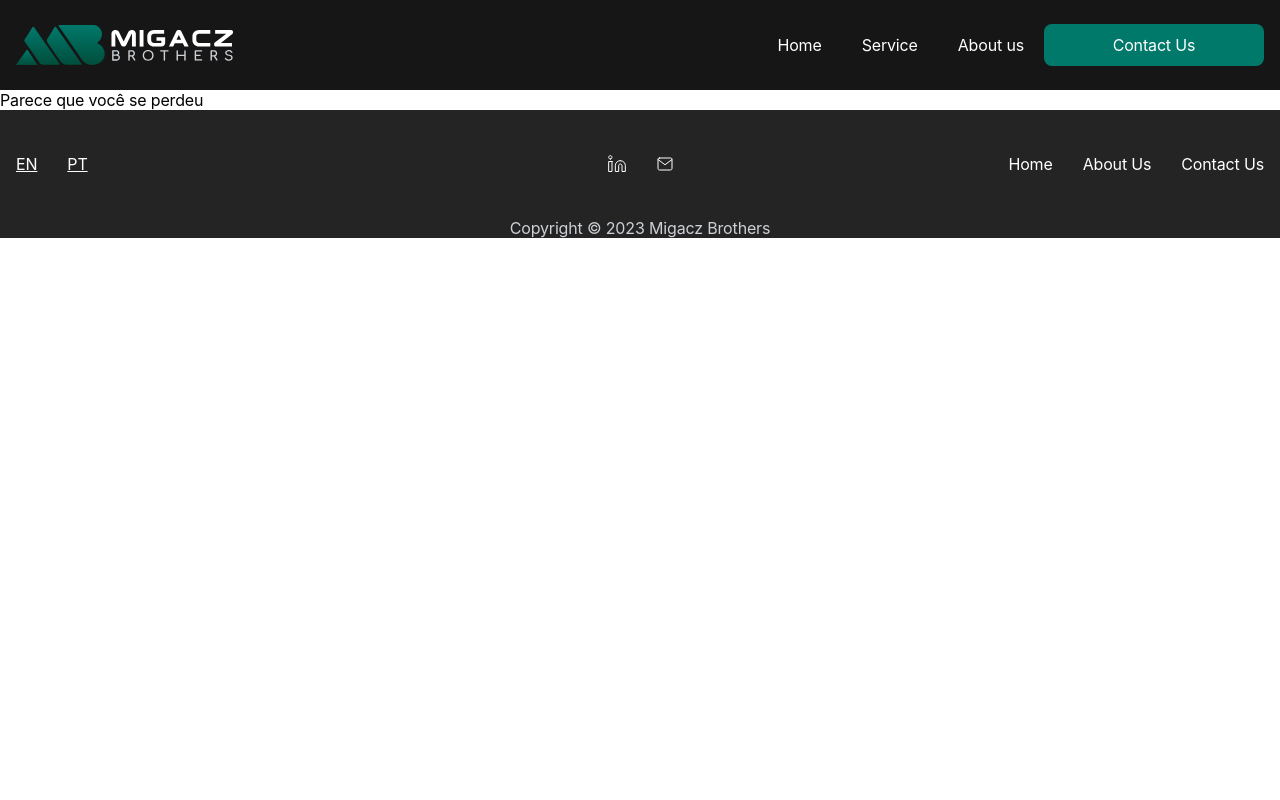
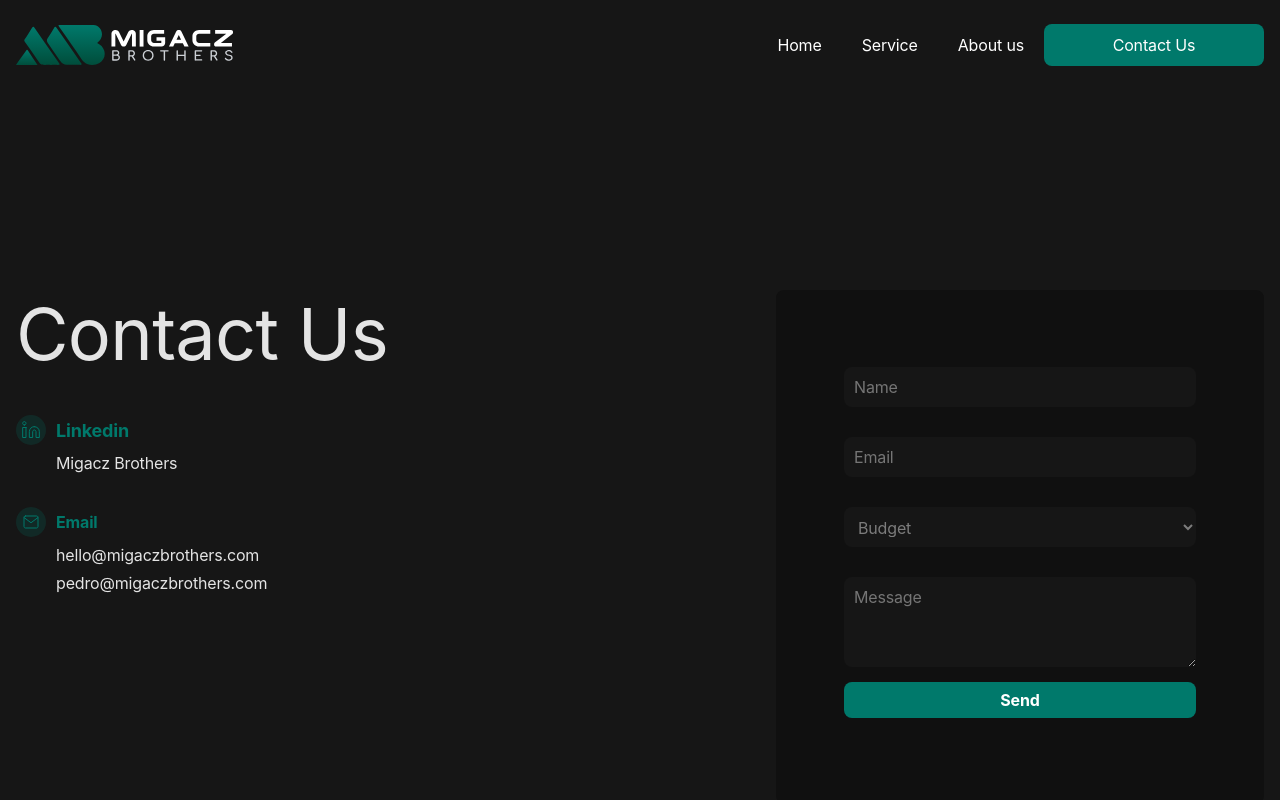
Before and after one commit to GustavoGigacz/migaczbrothers, a Next.js app: page /contact-us in a window 1280 px wide. Before the commit this address had no page. Shown: the top 800 px of the page. Built offline with nearby package versions, Linux system fonts and the light colour scheme.

Commit message:
add finish Contactus

```diff
--- a/components/AboutUs/Invitation.tsx
+++ b/components/AboutUs/Invitation.tsx
@@ -1,4 +1,3 @@
-import Link from "next/link";
 import styled from "styled-components";
 
 const Invitation = (): JSX.Element => {
@@ -27,7 +26,7 @@ const InvitationContainer = styled.div`
 `;
 const Section = styled.div``;
 const Paragraph = styled.p`
-  font-size: 24px;
+  font-size: 20px;
 `;
 const LinkMail = styled.ul`
   color: var(--gray-font);
--- a/components/AboutUs/Member.tsx
+++ b/components/AboutUs/Member.tsx
@@ -1,5 +1,6 @@
 import { StaticImageData } from "next/image";
 import { useState } from "react";
+import { useEffect } from "react";
 import Image from "next/image";
 import styled from "styled-components";
 
--- /dev/null
+++ b/components/ContactUs/ContactData.tsx
@@ -0,0 +1,96 @@
+import styled from "styled-components";
+import React from "react";
+
+const ContactData = (): JSX.Element => {
+  return (
+    <ContactTwo>
+      <TextContent>
+        <InputBox type='text' placeholder='Name'></InputBox>
+        <InputBox type='text' placeholder='Email'></InputBox>
+        <SelectBox>
+          <option value=''>Budget</option>
+          <option value={1}>Less than $3.000</option>
+          <option value={2}>$3,000 - $5,000</option>
+          <option value={3}>$5,000 - $10,000</option>
+          <option value={4}>$10,000 - $15,000</option>
+        </SelectBox>
+        <MessengeBox placeholder='Message'></MessengeBox>
+        <ButtonBox>Send</ButtonBox>
+      </TextContent>
+    </ContactTwo>
+  );
+};
+
+const ContactTwo = styled.div`
+  width: 488px;
+  height: 514px;
+  background-color: var(--dark-thirst);
+  border-radius: var(--rounded);
+`;
+const TextContent = styled.form`
+  display: flex;
+  flex-direction: column;
+  align-items: center;
+  padding: 62px 72px 42px;
+  font-size: 16px;
+`;
+const InputBox = styled.input`
+  margin: 15px;
+  height: 40px;
+  width: 352px;
+  border-radius: var(--rounded);
+  background-color: var(--dark-primary);
+  font-size: 16px;
+  color: var(--gray-font);
+  border: none;
+  padding: 10px;
+  :focus {
+    outline: 1px solid var(--green-color);
+  }
+`;
+
+const SelectBox = styled.select`
+  margin: 15px;
+  height: 40px;
+  width: 352px;
+  border-radius: var(--rounded);
+  background-color: var(--dark-primary);
+  font-size: 16px;
+  color: var(--gray-font);
+  border: none;
+  padding: 10px;
+  :focus {
+    outline: 1px solid var(--green-color);
+  }
+`;
+
+const MessengeBox = styled.textarea`
+  margin-top: 15px;
+  height: 90px;
+  width: 352px;
+  border-radius: var(--rounded);
+  background-color: var(--dark-primary);
+  font-size: 16px;
+  color: var(--gray-font);
+  border: none;
+  padding: 10px;
+  :focus {
+    outline: 1px solid var(--green-color);
+  }
+`;
+
+const ButtonBox = styled.button`
+  color: var(--white-color-font);
+  font-weight: bold;
+  margin: 15px;
+  height: 36px;
+  width: 352px;
+  background-color: var(--second-20);
+  border-radius: var(--rounded);
+  font-size: 16px;
+  :focus {
+    border: 1px solid var(--primary-color-font);
+  }
+`;
+
+export default ContactData;
--- /dev/null
+++ b/components/ContactUs/ContactInfo.tsx
@@ -0,0 +1,79 @@
+import styled from "styled-components";
+import LinkedinContactus from "../icons/LinkedinContactus";
+import MailContactus from "../icons/MailContactus";
+
+const ContactUs = (): JSX.Element => {
+  return (
+    <ContactOne>
+      <Title>Contact Us</Title>
+      <Linkedin>
+        <Icon>
+          <LinkedinContactus />
+        </Icon>
+        <LinkedinContent>Linkedin</LinkedinContent>
+      </Linkedin>
+      <LinkEdin>Migacz Brothers</LinkEdin>
+      <Mail>
+        <Icon>
+          <MailContactus />
+        </Icon>
+        <EmailContent>Email</EmailContent>
+      </Mail>
+      <ul>
+        <MailLink>hello@migaczbrothers.com</MailLink>
+        <MailLink>pedro@migaczbrothers.com</MailLink>
+      </ul>
+    </ContactOne>
+  );
+};
+
+const ContactOne = styled.div``;
+
+const Linkedin = styled.h2`
+  color: var(--primary-color-font);
+  display: flex;
+  font-size: 18px;
+  margin-bottom: 8px;
+`;
+const Title = styled.h1`
+  color: var(--primary-color-font);
+  font-size: 72px;
+  margin-bottom: 38px;
+`;
+const Icon = styled.div`
+  width: 30px;
+  height: 30px;
+  border-radius: 50%;
+  background-color: var(--primary-20);
+  place-items: center;
+  display: grid;
+`;
+const LinkEdin = styled.a`
+  margin: 40px;
+  color: var(--primary-color-font);
+`;
+const LinkedinContent = styled.a`
+  align-self: center;
+  margin-left: 10px;
+  color: var(--second-20);
+  font-weight: bold;
+  font-size: 18px;
+`;
+
+const Mail = styled.h2`
+  display: flex;
+  margin-top: 34px;
+`;
+const EmailContent = styled.div`
+  display: flex;
+  align-self: center;
+  color: var(--second-20);
+  font-weight: bold;
+  margin-left: 10px;
+`;
+const MailLink = styled.li`
+  color: var(--primary-color-font);
+  margin: 8px 0 0 40px;
+`;
+
+export default ContactUs;
--- /dev/null
+++ b/components/ContactUs/index.tsx
@@ -0,0 +1,29 @@
+import styled from "styled-components";
+import ContactData from "./ContactData";
+import ContactInfo from "./ContactInfo";
+
+const IndexContact = (): JSX.Element => {
+  return (
+    <ContactContainer>
+      <Section>
+        <ContactInfo />
+        <ContactData />
+      </Section>
+    </ContactContainer>
+  );
+};
+
+const ContactContainer = styled.div`
+  background-color: var(--dark-primary);
+  width: 100%;
+`;
+
+const Section = styled.div`
+  max-width: 1400px;
+  margin: 0 auto;
+  display: flex;
+  justify-content: space-between;
+  padding: 200px 16px;
+`;
+
+export default IndexContact;
--- /dev/null
+++ b/components/icons/LinkedinContactus.tsx
@@ -0,0 +1,32 @@
+const LinkedinContactUs = (): JSX.Element => {
+  return (
+    <svg
+      width='20'
+      height='20'
+      viewBox='0 0 20 20'
+      fill='none'
+      xmlns='http://www.w3.org/2000/svg'
+    >
+      <path
+        d='M13.334 6.66602C14.6601 6.66602 15.9318 7.1928 16.8695 8.13048C17.8072 9.06816 18.334 10.3399 18.334 11.666V17.4993H15.0007V11.666C15.0007 11.224 14.8251 10.8001 14.5125 10.4875C14.1999 10.1749 13.776 9.99935 13.334 9.99935C12.892 9.99935 12.468 10.1749 12.1555 10.4875C11.8429 10.8001 11.6673 11.224 11.6673 11.666V17.4993H8.33398V11.666C8.33398 10.3399 8.86077 9.06816 9.79845 8.13048C10.7361 7.1928 12.0079 6.66602 13.334 6.66602V6.66602Z'
+        stroke='#00796B'
+        stroke-linecap='round'
+        stroke-linejoin='round'
+      ></path>
+      <path
+        d='M4.99935 7.5H1.66602V17.5H4.99935V7.5Z'
+        stroke='#00796B'
+        stroke-linecap='round'
+        stroke-linejoin='round'
+      ></path>
+      <path
+        d='M3.33268 4.99935C4.25316 4.99935 4.99935 4.25316 4.99935 3.33268C4.99935 2.41221 4.25316 1.66602 3.33268 1.66602C2.41221 1.66602 1.66602 2.41221 1.66602 3.33268C1.66602 4.25316 2.41221 4.99935 3.33268 4.99935Z'
+        stroke='#00796B'
+        stroke-linecap='round'
+        stroke-linejoin='round'
+      ></path>
+    </svg>
+  );
+};
+
+export default LinkedinContactUs;
--- /dev/null
+++ b/components/icons/MailContactus.tsx
@@ -0,0 +1,26 @@
+const MailContactus = (): JSX.Element => {
+  return (
+    <svg
+      width='16'
+      height='14'
+      viewBox='0 0 16 14'
+      fill='none'
+      xmlns='http://www.w3.org/2000/svg'
+    >
+      <path
+        d='M15 2.5L8 7.75L1 2.5'
+        stroke='#00796B'
+        stroke-linecap='round'
+        stroke-linejoin='round'
+      ></path>
+      <path
+        d='M2.4 1H13.6C14.37 1 15 1.675 15 2.5V11.5C15 12.325 14.37 13 13.6 13H2.4C1.63 13 1 12.325 1 11.5V2.5C1 1.675 1.63 1 2.4 1Z'
+        stroke='#00796B'
+        stroke-linecap='round'
+        stroke-linejoin='round'
+      ></path>
+    </svg>
+  );
+};
+
+export default MailContactus;
--- a/components/shared/Navbar/DesktopNavBar.tsx
+++ b/components/shared/Navbar/DesktopNavBar.tsx
@@ -12,13 +12,13 @@ const DesktopNavbar = (): JSX.Element => {
             <Link href={"/"}>Home</Link>
           </NavLink>
           <NavLink>
-            <Link href={"./service"}>Service</Link>
+            <Link href={"/"}>Service</Link>
           </NavLink>
           <NavLink>
-            <Link href="/about-us"> About us</Link>
+            <Link href='/about-us'> About us</Link>
           </NavLink>
           <ContactButton>
-            <Link href={"./contact"}> Contact Us</Link>
+            <Link href={"./contact-us"}> Contact Us</Link>
           </ContactButton>
         </NavList>
       </Nav>
--- a/components/styles/variables.ts
+++ b/components/styles/variables.ts
@@ -13,6 +13,9 @@ const Variables = createGlobalStyle`
 
     --gray-font: #7c7c7c;
 
+    --primary-20: #00796b33;
+    --second-20: #00796b;
+
 
 
     --container-width: 1400px;
--- /dev/null
+++ b/pages/contact-us.tsx
@@ -0,0 +1,7 @@
+import IndexContact from "../components/ContactUs";
+
+const ContactUsPage = (): JSX.Element => {
+  return <IndexContact />;
+};
+
+export default ContactUsPage;
```
